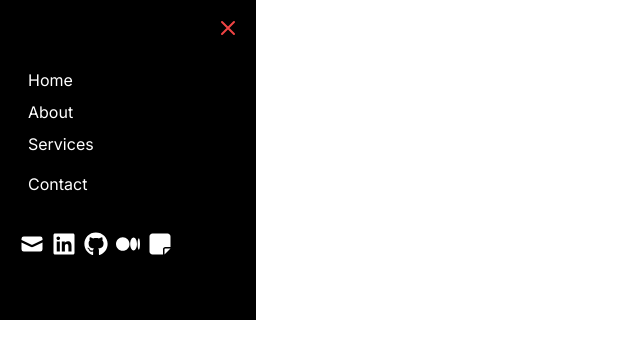
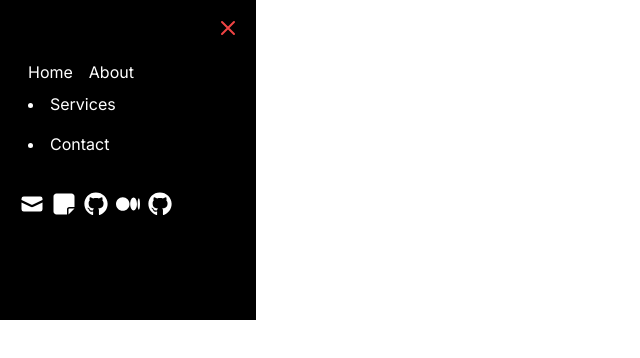
Before and after one commit to spencerattick/portfolio2024, a Next.js app: page /about in a window 1280 px wide. Both pictures are taken after a click on the icon 36 px from the left and 36 px from the top of the page. Shown: the top 358 px of the page, without its empty margins (0-640 px from the left). Built offline with nearby package versions, Linux system fonts and the light colour scheme.

Commit message:
fix hydration bug

```diff
--- a/src/app/layout.js
+++ b/src/app/layout.js
@@ -11,8 +11,10 @@
 export default function RootLayout({ children }) {
   return (
     <html lang="en">
-      <Navbar />
-      <body className={inter.className}>{children}</body>
+      <body className={inter.className}>
+        <Navbar />
+        {children}
+      </body>
     </html>
   );
 }
--- a/src/components/About.jsx
+++ b/src/components/About.jsx
@@ -1,8 +1,9 @@
 const About = () => {
     return (
-        <div>
-            ABOUT
-        </div>
+        <>
+
+        </>
+
     )
 }
 
--- a/src/components/Intro.jsx
+++ b/src/components/Intro.jsx
@@ -15,6 +15,7 @@
                 <br />
                 <h2 className='bg-black text-teal-600 font-bold text-4xl border border-r-red-500 border-b-red-500 border-r-4 border-b-4 p-5 text-center border-transparent mt-5'>Software Engineer</h2>
             </div>
+
         </div>
     );
 }
--- a/src/components/Navbar.jsx
+++ b/src/components/Navbar.jsx
@@ -22,30 +22,29 @@
                             <path strokeLinecap="round" strokeLinejoin="round" d="M6 18 18 6M6 6l12 12" />
                         </svg>
                     </div>
-                    <ul className='flex-col mt-10'>
-                        <li className="p-2 hover:bg-gray-700">Home</li>
+                    <div className='flex-col mt-10'>
+                        <Link href='/' className="p-2 hover:bg-gray-700">Home</Link>
                         <Link href='/about' className="p-2 hover:bg-gray-700">About</Link>
                         <li className="p-2 hover:bg-gray-700">Services</li>
                         <li className="p-2 hover:bg-gray-700">Contact</li>
-                    </ul>
-                    <div className='flex space-x-2 mt-7'>
-                        <svg xmlns="http://www.w3.org/2000/svg" viewBox="0 0 16 16" fill="currentColor" className="w-6 h-6">
+                    </div>
+                     <div className='flex space-x-2 mt-7'>
+                        <svg xmlns="http://www.w3.org/2000/svg" viewBox="0 0 16 16" fill="currentColor" className='w-6 h-6'>
                             <path d="M2.5 3A1.5 1.5 0 0 0 1 4.5v.793c.026.009.051.02.076.032L7.674 8.51c.206.1.446.1.652 0l6.598-3.185A.755.755 0 0 1 15 5.293V4.5A1.5 1.5 0 0 0 13.5 3h-11Z" />
                             <path d="M15 6.954 8.978 9.86a2.25 2.25 0 0 1-1.956 0L1 6.954V11.5A1.5 1.5 0 0 0 2.5 13h11a1.5 1.5 0 0 0 1.5-1.5V6.954Z" />
                         </svg>
-                        <svg xmlns="http://www.w3.org/2000/svg" viewBox="0 0 448 512" className='fill-white w-6 h-6'>
-                            <path d="M416 32H31.9C14.3 32 0 46.5 0 64.3v383.4C0 465.5 14.3 480 31.9 480H416c17.6 0 32-14.5 32-32.3V64.3c0-17.8-14.4-32.3-32-32.3zM135.4 416H69V202.2h66.5V416zm-33.2-243c-21.3 0-38.5-17.3-38.5-38.5S80.9 96 102.2 96c21.2 0 38.5 17.3 38.5 38.5 0 21.3-17.2 38.5-38.5 38.5zm282.1 243h-66.4V312c0-24.8-.5-56.7-34.5-56.7-34.6 0-39.9 27-39.9 54.9V416h-66.4V202.2h63.7v29.2h.9c8.9-16.8 30.6-34.5 62.9-34.5 67.2 0 79.7 44.3 79.7 101.9V416z"/>
+                        <svg xmlns="http://www.w3.org/2000/svg" viewBox="0 0 448 512" className='fill-current w-6 h-6'>
+                            <path d="M64 32C28.7 32 0 60.7 0 96V416c0 35.3 28.7 64 64 64H288V368c0-26.5 21.5-48 48-48H448V96c0-35.3-28.7-64-64-64H64zM448 352H402.7 336c-8.8 0-16 7.2-16 16v66.7V480l32-32 64-64 32-32z"/>
                         </svg>
-                        <svg xmlns="http://www.w3.org/2000/svg" viewBox="0 0 496 512" className='fill-white w-6 h-6'>
+                        <svg xmlns="http://www.w3.org/2000/svg" viewBox="0 0 496 512" className='fill-current w-6 h-6'>
                             <path d="M165.9 397.4c0 2-2.3 3.6-5.2 3.6-3.3 .3-5.6-1.3-5.6-3.6 0-2 2.3-3.6 5.2-3.6 3-.3 5.6 1.3 5.6 3.6zm-31.1-4.5c-.7 2 1.3 4.3 4.3 4.9 2.6 1 5.6 0 6.2-2s-1.3-4.3-4.3-5.2c-2.6-.7-5.5 .3-6.2 2.3zm44.2-1.7c-2.9 .7-4.9 2.6-4.6 4.9 .3 2 2.9 3.3 5.9 2.6 2.9-.7 4.9-2.6 4.6-4.6-.3-1.9-3-3.2-5.9-2.9zM244.8 8C106.1 8 0 113.3 0 252c0 110.9 69.8 205.8 169.5 239.2 12.8 2.3 17.3-5.6 17.3-12.1 0-6.2-.3-40.4-.3-61.4 0 0-70 15-84.7-29.8 0 0-11.4-29.1-27.8-36.6 0 0-22.9-15.7 1.6-15.4 0 0 24.9 2 38.6 25.8 21.9 38.6 58.6 27.5 72.9 20.9 2.3-16 8.8-27.1 16-33.7-55.9-6.2-112.3-14.3-112.3-110.5 0-27.5 7.6-41.3 23.6-58.9-2.6-6.5-11.1-33.3 2.6-67.9 20.9-6.5 69 27 69 27 20-5.6 41.5-8.5 62.8-8.5s42.8 2.9 62.8 8.5c0 0 48.1-33.6 69-27 13.7 34.7 5.2 61.4 2.6 67.9 16 17.7 25.8 31.5 25.8 58.9 0 96.5-58.9 104.2-114.8 110.5 9.2 7.9 17 22.9 17 46.4 0 33.7-.3 75.4-.3 83.6 0 6.5 4.6 14.4 17.3 12.1C428.2 457.8 496 362.9 496 252 496 113.3 383.5 8 244.8 8zM97.2 352.9c-1.3 1-1 3.3 .7 5.2 1.6 1.6 3.9 2.3 5.2 1 1.3-1 1-3.3-.7-5.2-1.6-1.6-3.9-2.3-5.2-1zm-10.8-8.1c-.7 1.3 .3 2.9 2.3 3.9 1.6 1 3.6 .7 4.3-.7 .7-1.3-.3-2.9-2.3-3.9-2-.6-3.6-.3-4.3 .7zm32.4 35.6c-1.6 1.3-1 4.3 1.3 6.2 2.3 2.3 5.2 2.6 6.5 1 1.3-1.3 .7-4.3-1.3-6.2-2.2-2.3-5.2-2.6-6.5-1zm-11.4-14.7c-1.6 1-1.6 3.6 0 5.9 1.6 2.3 4.3 3.3 5.6 2.3 1.6-1.3 1.6-3.9 0-6.2-1.4-2.3-4-3.3-5.6-2z"/>
                         </svg>
-                        <svg xmlns="http://www.w3.org/2000/svg" viewBox="0 0 640 512" className='fill-white w-6 h-6'>
+                        <svg xmlns="http://www.w3.org/2000/svg" viewBox="0 0 640 512" className='fill-current w-6 h-6'>
                             <path d="M180.5 74.3C80.8 74.3 0 155.6 0 256S80.8 437.7 180.5 437.7 361 356.4 361 256 280.2 74.3 180.5 74.3zm288.3 10.6c-49.8 0-90.2 76.6-90.2 171.1s40.4 171.1 90.3 171.1 90.3-76.6 90.3-171.1H559C559 161.5 518.6 84.9 468.8 84.9zm139.5 17.8c-17.5 0-31.7 68.6-31.7 153.3s14.2 153.3 31.7 153.3S640 340.6 640 256C640 171.4 625.8 102.7 608.3 102.7z"/>
                         </svg>
-                        <svg xmlns="http://www.w3.org/2000/svg" viewBox="0 0 448 512" className='fill-white w-6 h-6'>
-                            <path d="M64 32C28.7 32 0 60.7 0 96V416c0 35.3 28.7 64 64 64H288V368c0-26.5 21.5-48 48-48H448V96c0-35.3-28.7-64-64-64H64zM448 352H402.7 336c-8.8 0-16 7.2-16 16v66.7V480l32-32 64-64 32-32z"/>
+                        <svg xmlns="http://www.w3.org/2000/svg" viewBox="0 0 496 512" className='fill-current w-6 h-6'>
+                            <path d="M165.9 397.4c0 2-2.3 3.6-5.2 3.6-3.3 .3-5.6-1.3-5.6-3.6 0-2 2.3-3.6 5.2-3.6 3-.3 5.6 1.3 5.6 3.6zm-31.1-4.5c-.7 2 1.3 4.3 4.3 4.9 2.6 1 5.6 0 6.2-2s-1.3-4.3-4.3-5.2c-2.6-.7-5.5 .3-6.2 2.3zm44.2-1.7c-2.9 .7-4.9 2.6-4.6 4.9 .3 2 2.9 3.3 5.9 2.6 2.9-.7 4.9-2.6 4.6-4.6-.3-1.9-3-3.2-5.9-2.9zM244.8 8C106.1 8 0 113.3 0 252c0 110.9 69.8 205.8 169.5 239.2 12.8 2.3 17.3-5.6 17.3-12.1 0-6.2-.3-40.4-.3-61.4 0 0-70 15-84.7-29.8 0 0-11.4-29.1-27.8-36.6 0 0-22.9-15.7 1.6-15.4 0 0 24.9 2 38.6 25.8 21.9 38.6 58.6 27.5 72.9 20.9 2.3-16 8.8-27.1 16-33.7-55.9-6.2-112.3-14.3-112.3-110.5 0-27.5 7.6-41.3 23.6-58.9-2.6-6.5-11.1-33.3 2.6-67.9 20.9-6.5 69 27 69 27 20-5.6 41.5-8.5 62.8-8.5s42.8 2.9 62.8 8.5c0 0 48.1-33.6 69-27 13.7 34.7 5.2 61.4 2.6 67.9 16 17.7 25.8 31.5 25.8 58.9 0 96.5-58.9 104.2-114.8 110.5 9.2 7.9 17 22.9 17 46.4 0 33.7-.3 75.4-.3 83.6 0 6.5 4.6 14.4 17.3 12.1C428.2 457.8 496 362.9 496 252 496 113.3 383.5 8 244.8 8zM97.2 352.9c-1.3 1-1 3.3 .7 5.2 1.6 1.6 3.9 2.3 5.2 1 1.3-1 1-3.3-.7-5.2-1.6-1.6-3.9-2.3-5.2-1zm-10.8-8.1c-.7 1.3 .3 2.9 2.3 3.9 1.6 1 3.6 .7 4.3-.7 .7-1.3-.3-2.9-2.3-3.9-2-.6-3.6-.3-4.3 .7zm32.4 35.6c-1.6 1.3-1 4.3 1.3 6.2 2.3 2.3 5.2 2.6 6.5 1 1.3-1.3 .7-4.3-1.3-6.2-2.2-2.3-5.2-2.6-6.5-1zm-11.4-14.7c-1.6 1-1.6 3.6 0 5.9 1.6 2.3 4.3 3.3 5.6 2.3 1.6-1.3 1.6-3.9 0-6.2-1.4-2.3-4-3.3-5.6-2z"/>
                         </svg>
-
                     </div>
                 </div>
             )}
```
